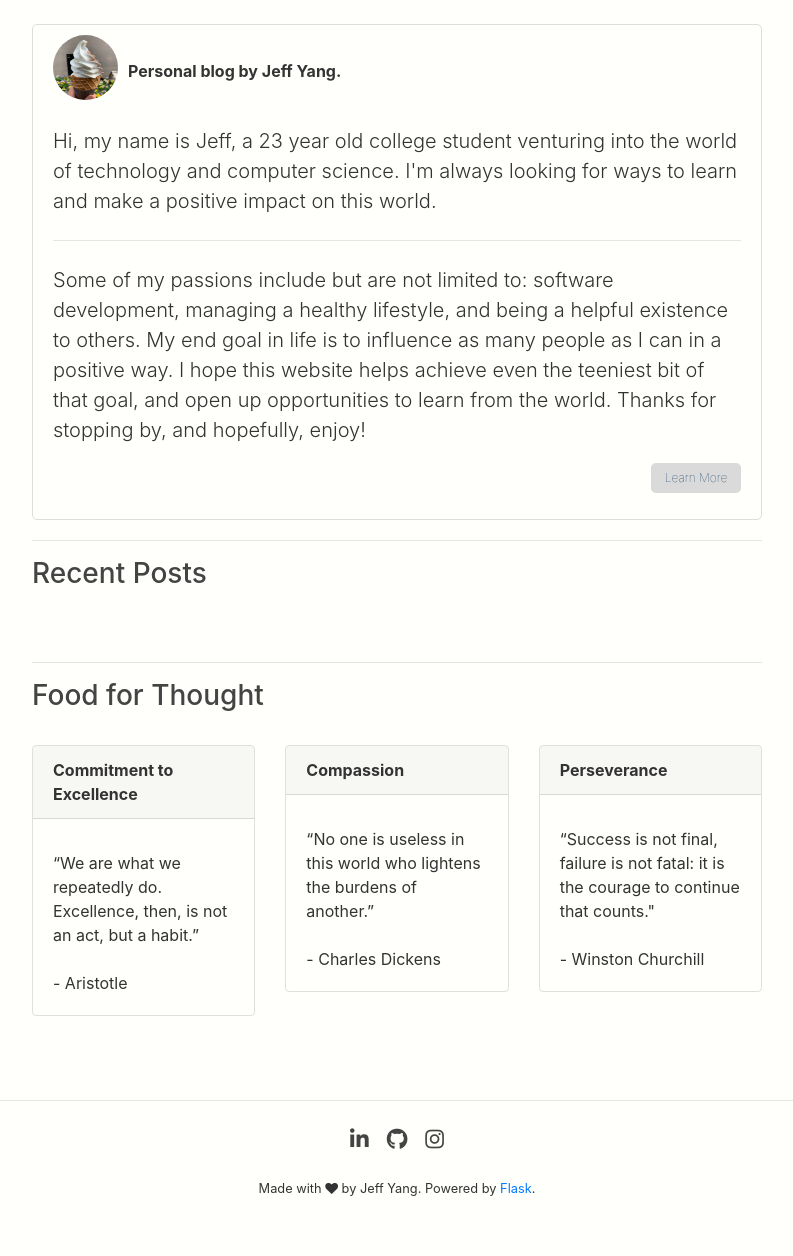
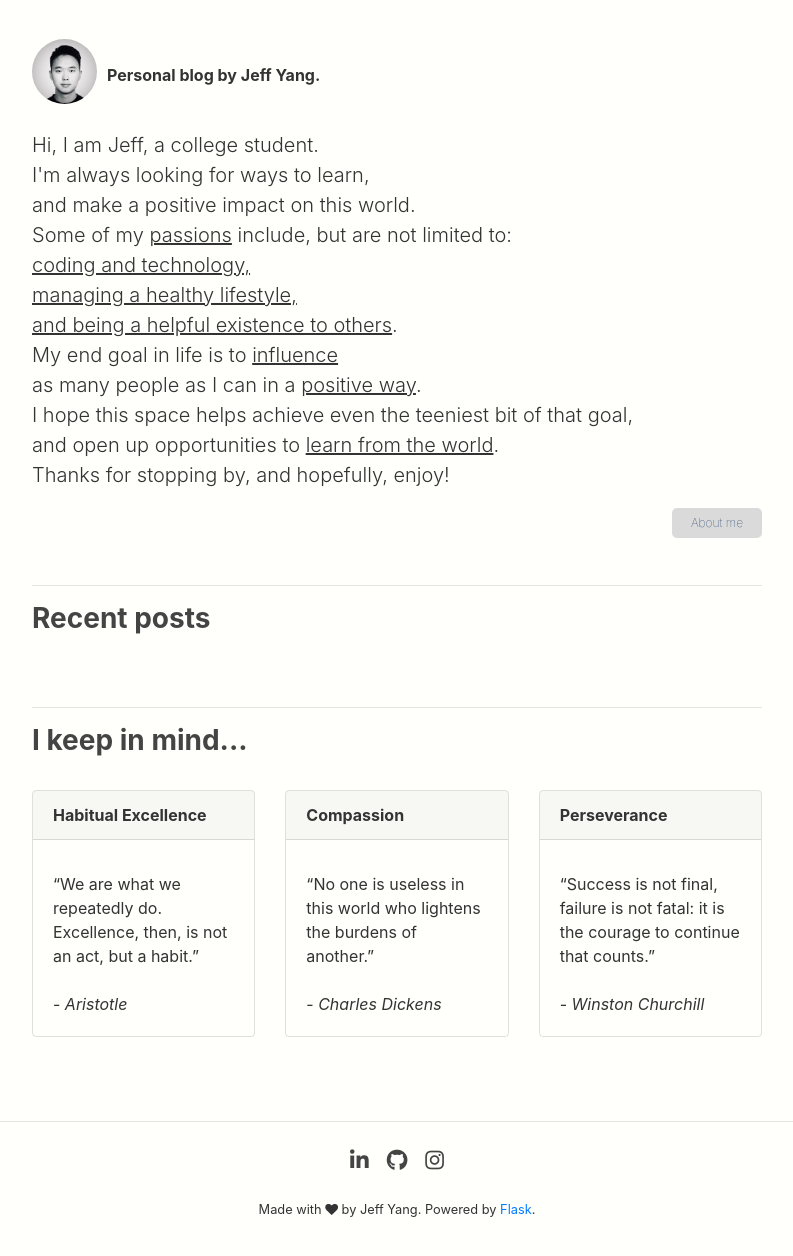
Before and after one commit to jeffjaehoyang/personal_website_old, a Flask app: page / in a window 1280 px wide. Shown: the part 56-1312 px from the top of the page, without its empty margins (243-1036 px from the left). Before the commit the page ends 1252 px from the top, so only its background shows below. Run offline with Flask 2, Linux system fonts and the light colour scheme; some libraries are stand-ins or nearby versions.

Commit message:
landing page UI change

```diff
--- a/flaskblog/templates/blog.html
+++ b/flaskblog/templates/blog.html
@@ -21,7 +21,7 @@
 		    {{ post.summary }}
 		    </p>
 	        <a href="{{ url_for('post', name=post.path.replace('posts/', '')) }}"\
-	        class="btn btn-sm blue-button">Read More</a>
+	        class="btn btn-sm blue-button">Read more</a>
 	      </div>
 	    </div>
 	{% endfor %}
--- a/flaskblog/templates/home.html
+++ b/flaskblog/templates/home.html
@@ -1,21 +1,32 @@
 {% extends "layouts.html" %}
 {% block content %}
-	<div class="content-section">
-	  <p class="display-5">
+	<!-- <div class="card">
+	  <div class="card-body"> -->
+	<div style="margin-top: 15px; padding-bottom:15px">
 	    <img
 	        class="account-img img-fluid"
-	        src="../static/upload/my_avataar.jpg"
+	        src="../static/upload/my_avataar2.jpg"
 	    ><strong>Personal blog by Jeff Yang.</strong>
-	  </p>
-	  <p class="lead">Hi, my name is Jeff, a 23 year old college student venturing into the world of technology and computer science. I'm always looking for ways to learn and make a positive impact on this world.</p>
-	  <hr class="my-4">
-	  <p class="lead">Some of my passions include but are not limited to: software development, managing a healthy lifestyle, and being a helpful existence to others. My end goal in life is to influence as many people as I can in a positive way. I hope this website helps achieve even the teeniest bit of that goal, and open up opportunities to learn from the world. Thanks for stopping by, and hopefully, enjoy!</p>
-	  <p class="lead text-right">
-	  	<a href="{{ url_for('about')}}" class="btn btn-sm blue-button" role="button">Learn More</a>
-  	  </p>
-	</div>
+	    </p>
+	    <p class="lead">Hi, I am Jeff, a college student.<br>
+	    I'm always looking for ways to learn,<br>
+	    and make a positive impact on this world.<br>
+	    Some of my <u>passions</u> include, but are not limited to:<br>
+	    <u>coding and technology,<br>
+	    managing a healthy lifestyle,<br>
+	    and being a helpful existence to others</u>.<br>
+	    My end goal in life is to <u>influence</u><br>
+	    as many people as I can in a <u>positive way</u>.<br>
+	    I hope this space helps achieve even the teeniest bit of that goal,<br>
+	    and open up opportunities to <u>learn from the world</u>.
+	    <br>
+	    Thanks for stopping by, and hopefully, enjoy!</p>
+	    <p class="lead text-right">
+	  	<a href="{{ url_for('about')}}" class="btn btn-sm blue-button" role="button">About me</a>
+  	    </p>
+  	</div>
 	<hr>
-	<h3>Recent Posts</h3>
+	<h3><strong>Recent posts</strong></h3>
 	<br>
 	{% for post in posts %}
 		<div class="card">
@@ -34,21 +45,21 @@
 		    {{ post.summary }}
 		    </p>
 	        <a href="{{ url_for('post', name=post.path.replace('posts/', '')) }}"\
-	        class="btn btn-sm blue-button">Read More</a>
+	        class="btn btn-sm blue-button">Read more</a>
 	      </div>
 	    </div>
 	{% endfor %}
 	<br>
 	<hr>
-	<h3> Food for Thought </h3><br>
+	<h3><strong>I keep in mind...</strong></h3><br>
 	<div class="row">
 	  <div class="col-sm-4">
 	    <div class="card bg-transparent">
-	      <div class="card-header"><strong>Commitment to Excellence</strong></div>
+	      <div class="card-header"><strong>Habitual Excellence</strong></div>
 	      <div class="card-body">
 	        <h5 class="card-title"></h5>
 	        <p class="card-text">“We are what we repeatedly do. Excellence, then, is not an act, but a habit.”
-	        	<br><br>- Aristotle
+	        	<br><br>- <i>Aristotle</i>
 	        </p>
 
 	      </div>
@@ -60,7 +71,7 @@
 	      <div class="card-body">
 	        <h5 class="card-title"></h5>
 	        <p class="card-text">“No one is useless in this world who lightens the burdens of another.”
-	        	<br><br>- Charles Dickens
+	        	<br><br>- <i>Charles Dickens</i>
 	        </p>
 
 	      </div>
@@ -71,8 +82,8 @@
 	      <div class="card-header"><strong>Perseverance</strong></div>
 	      <div class="card-body">
 	        <h5 class="card-title"></h5>
-	        <p class="card-text">“Success is not final, failure is not fatal: it is the courage to continue that counts."
-	        	<br><br>- Winston Churchill
+	        <p class="card-text">“Success is not final, failure is not fatal: it is the courage to continue that counts.”
+	        	<br><br>- <i>Winston Churchill</i>
 	        </p>
 
 	      </div>
```
Also changed, not shown: flaskblog/static/upload/my_avataar2.jpg (added).
